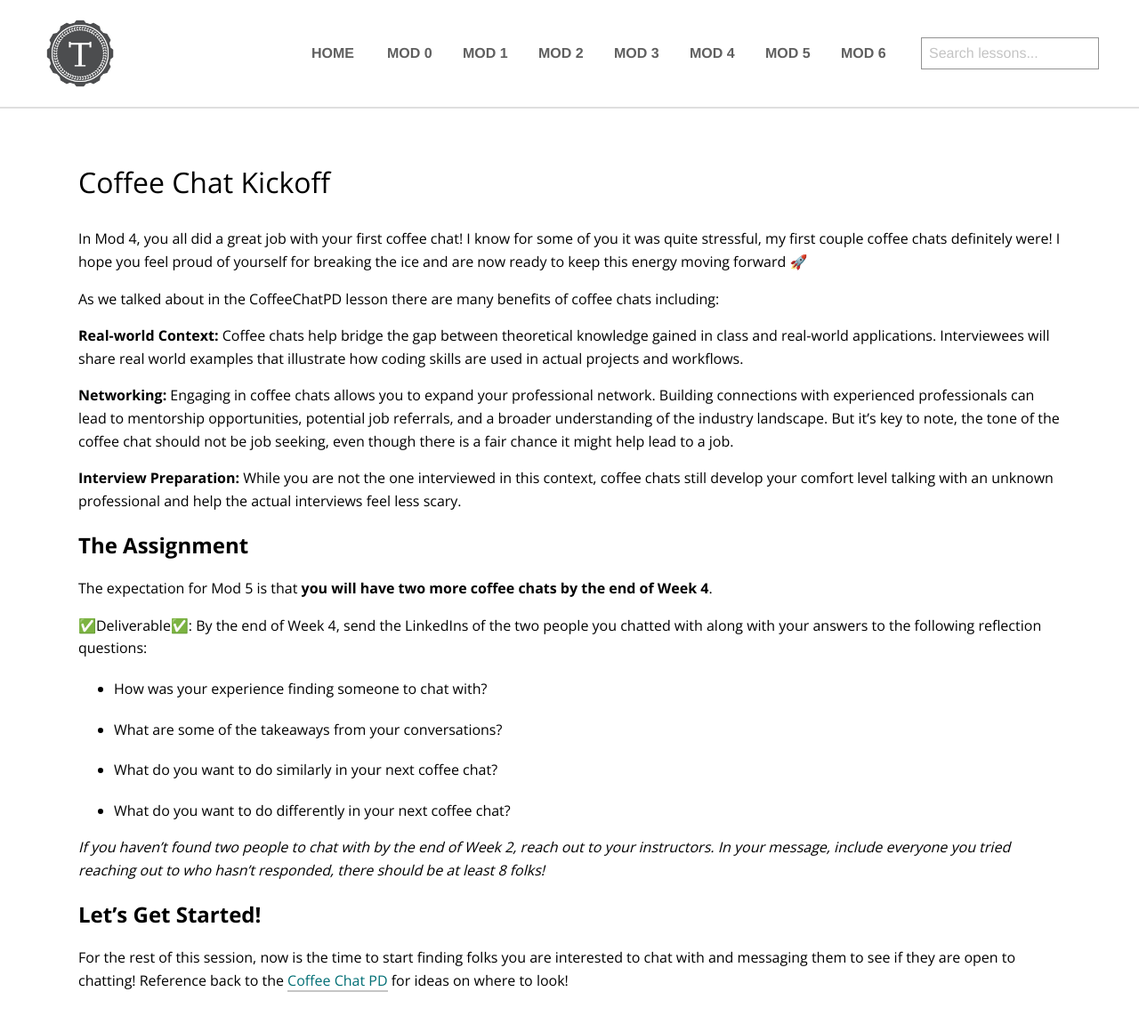
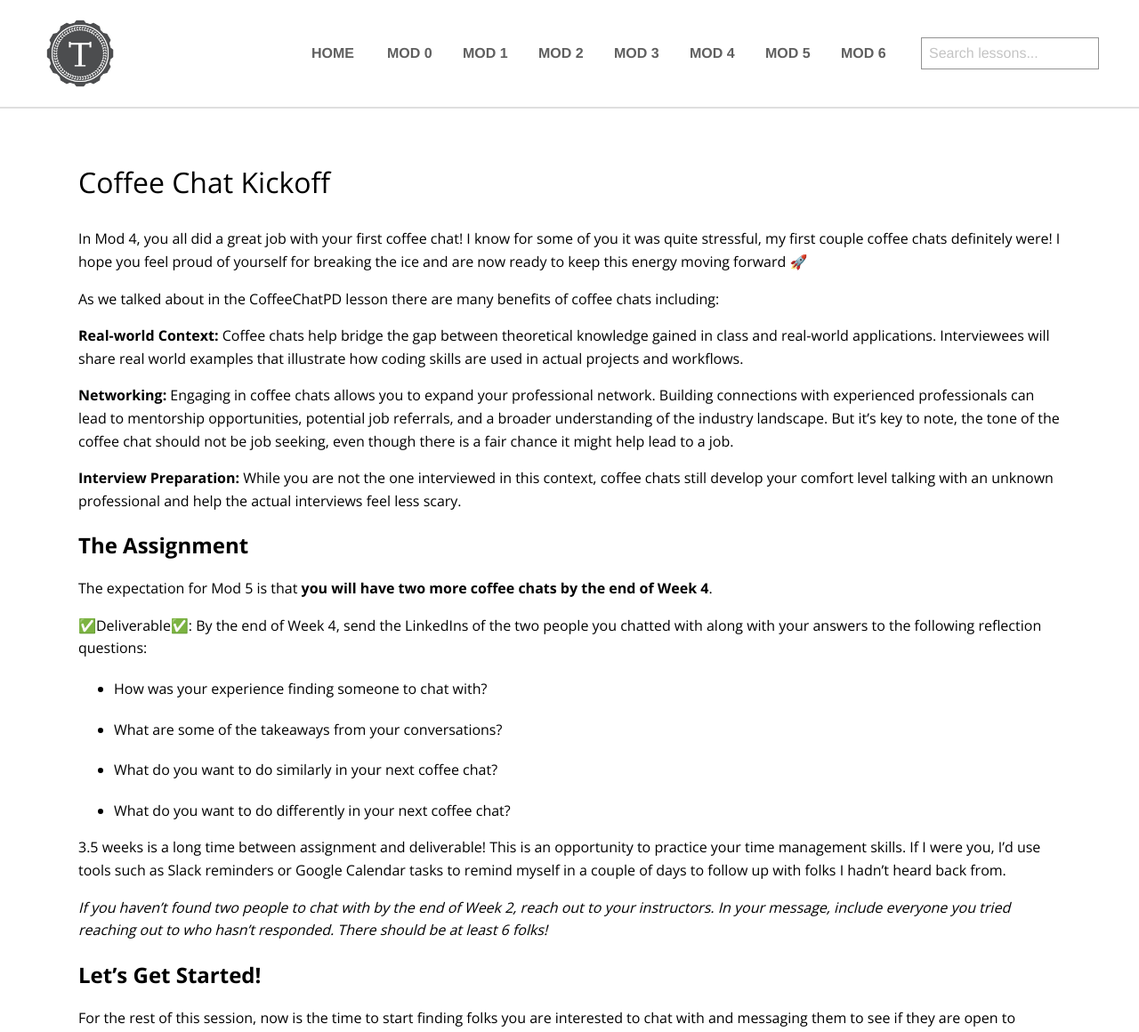
Before and after one commit to turingschool/launch-curriculum, a Jekyll site: the page built from module5/lessons/Week1/CoffeeChatKickoff.md, in a window 1280 px wide. Shown: the top 1160 px of the page at 89% size. Built offline with Jekyll 4.4.1, drawn with Linux system fonts in a browser that asks for light colours; nearby versions of some CDN libraries; comment, search, counter and statistics services are not loaded; grey boxes are pictures that could not be loaded.

Commit message:
Update Mod 5 Coffee Chat kickoff based on feedback

```diff
--- a/module5/lessons/Week1/CoffeeChatKickoff.md
+++ b/module5/lessons/Week1/CoffeeChatKickoff.md
@@ -27,9 +27,9 @@ The expectation for Mod 5 is that **you will have two more coffee chats by the e
 
 * What do you want to do differently in your next coffee chat?
 
+3.5 weeks is a long time between assignment and deliverable! This is an opportunity to practice your time management skills. If I were you, I'd use tools such as Slack reminders or Google Calendar tasks to remind myself in a couple of days to follow up with folks I hadn't heard back from.
 
-*If you haven't found two people to chat with by the end of Week 2, reach out to your instructors. In your message, include everyone you tried reaching out to who hasn't responded, there should be at least 8 folks!*
-
+*If you haven't found two people to chat with by the end of Week 2, reach out to your instructors. In your message, include everyone you tried reaching out to who hasn't responded. There should be at least 6 folks!*
 
 ## Let's Get Started!
 
```
